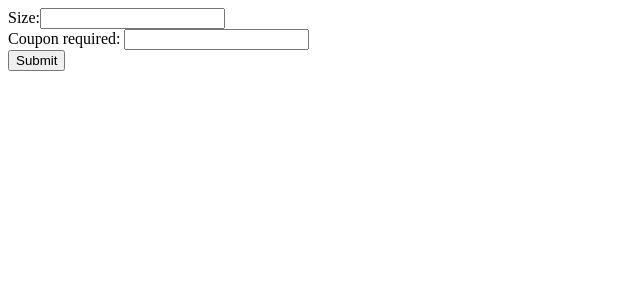
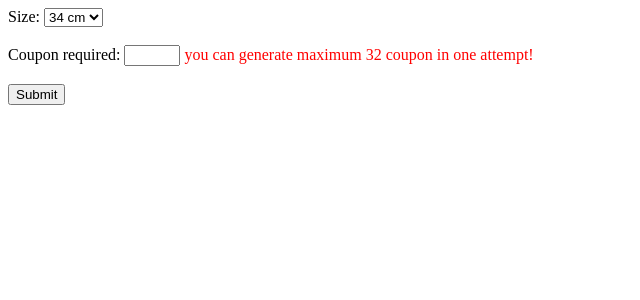
Before and after one commit to nikhilmittal63/Barcodes, a PHP site: page / in a window 1280 px wide. Shown: the top 300 px of the page, without its empty margins (0-640 px from the left). Run offline with PHP 8.4, Linux system fonts and the light colour scheme.

Commit message:
dropdown Added

```diff
--- a/index.php
+++ b/index.php
@@ -47,11 +47,12 @@ $pdf->Output();
            }
             var x=document.getElementById("coupon").value;
            console.log(x);
+
   if (parseInt(x,10)>32){
 
     var current = document.getElementById("coupon");
     current.value = 32;
-   alert("Coupon value should not be greater than 32.");
+   alert("you can generate maximum 32 coupon in one attempt!");
     return false;
   }
           return true;
@@ -61,8 +62,21 @@ $pdf->Output();
 </head>
 <body>
 <form name ="login" method="post" onsubmit="validateform()"  >
-Size:<input type="text" name="size" id = "size" onkeypress="javascript:return isNumber(event)"  required><br>
-Coupon required: <input type="text" name="coupon" id="coupon"  onkeypress="javascript:return isNumber(event)"  required><br>
+Size:
+<?php
+echo "<select name='size' id='size' onkeypress='javascript:return isNumber(event)'  required>";
+$range = range(34,42);
+foreach ($range as $cm) {
+  echo "<option value='$cm'>$cm cm</option>";
+}
+echo "</select>";
+?>
+<br><br>
+
+Coupon required: <input type="number" min="1" max="32" name="coupon" id="coupon"  onkeypress="javascript:return isNumber(event)"  required>
+<font color="red">you can generate maximum 32 coupon in one attempt!</font>
+<br><br>
+
 <input type="submit" name="submit" onclick=isNumberKey(event)>
 
 </form>
```
